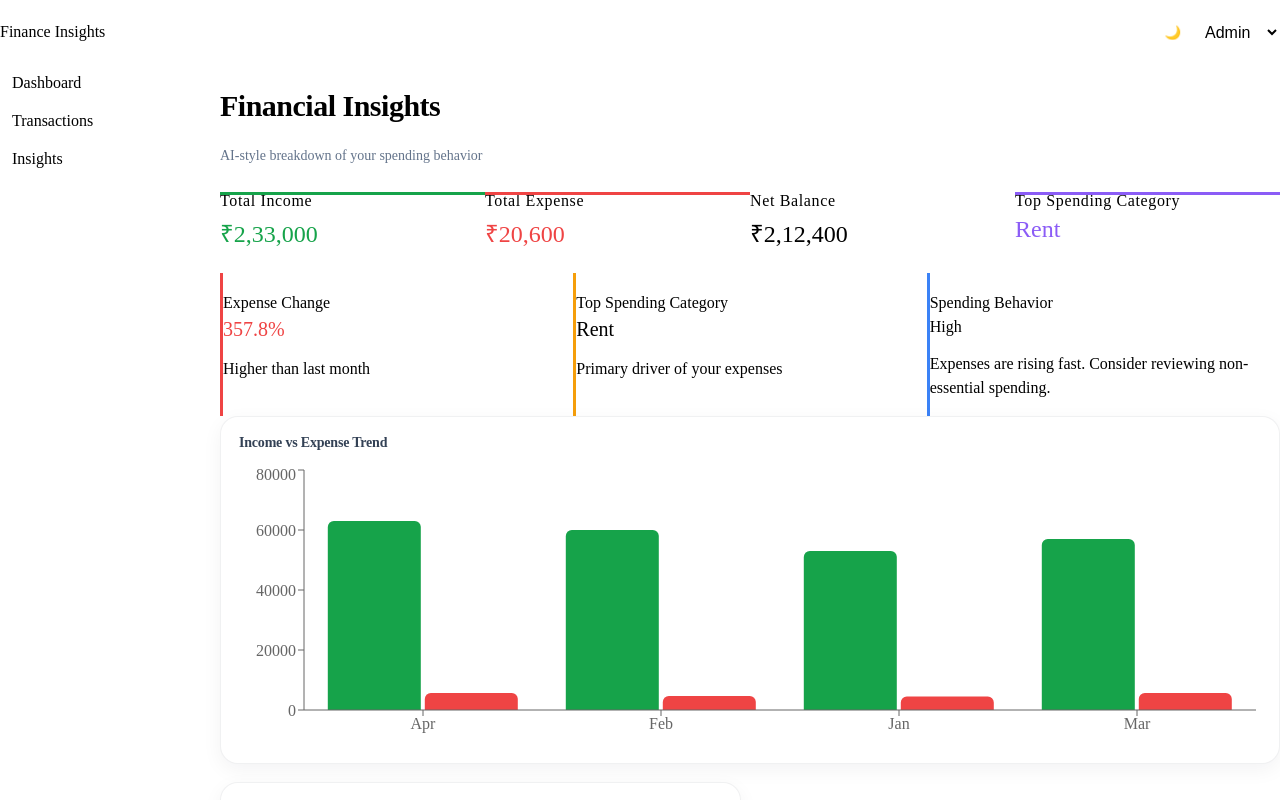
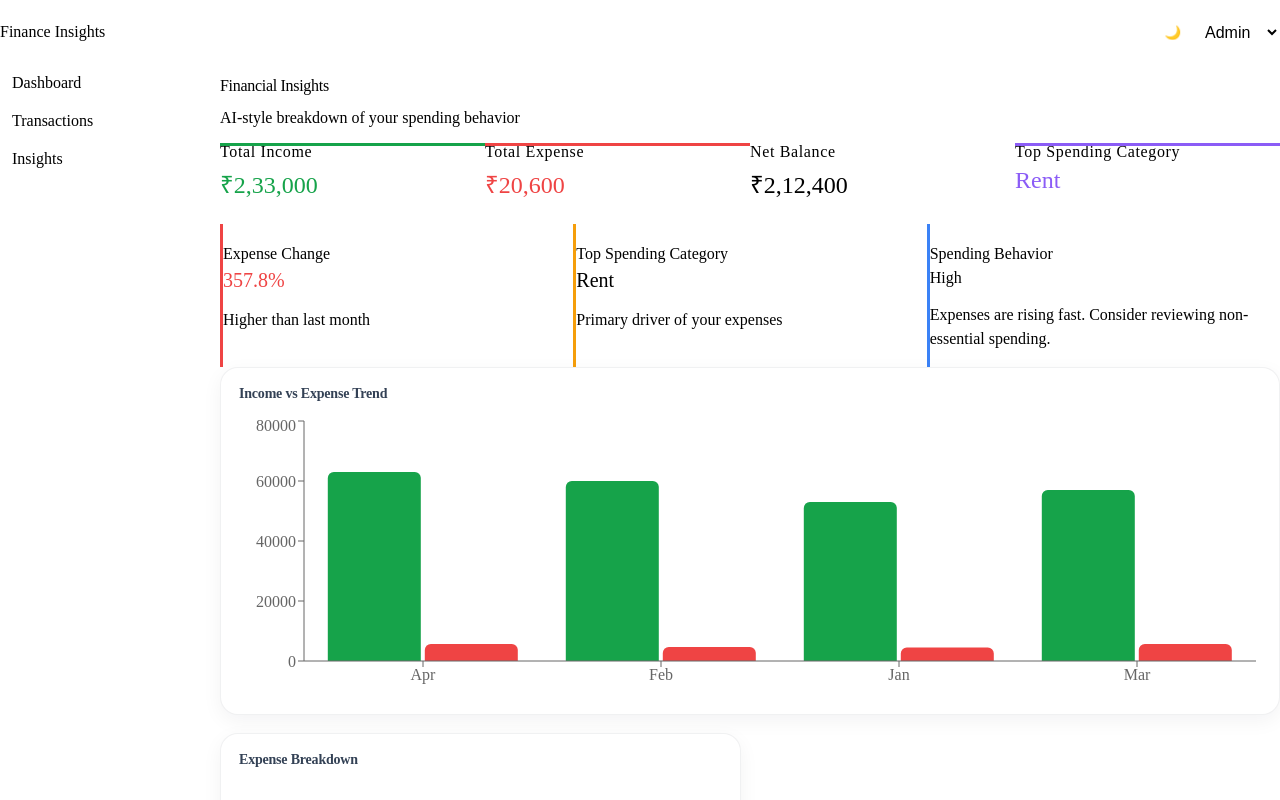
Before and after one commit to sushantshinde7/finance-insights-dashboard, a React (Vite) app: page / in a window 1280 px wide. Both pictures are taken after a click on the element "Insights". Shown: the top 800 px of the page. Built offline with nearby package versions, Linux system fonts and the light colour scheme; the HTML template or start-up script is replaced by a standard one.

Commit message:
inside header refinement

```diff
--- a/src/pages/insights/components/InsightsHeader.css
+++ b/src/pages/insights/components/InsightsHeader.css
@@ -1,22 +1,25 @@
 .insights-header {
-  margin-bottom: 28px;
+  margin-bottom: var(--space-6);
 }
 
-.insights-header h2 {
-  font-size: 30px;
-  font-weight: 800;
-  letter-spacing: -0.5px;
+/* TITLE */
+.insights-title {
+  font-size: var(--text-xl);
+  font-weight: var(--font-semibold);
+  color: var(--color-text-primary);
+  letter-spacing: -0.3px;
 }
 
-.insights-header p {
-  margin-top: 6px;
-  color: #64748b;
-  font-size: 14px;
+/* SUBTITLE */
+.insights-subtitle {
+  margin-top: 4px;
+  font-size: var(--text-sm);
+  color: var(--color-text-secondary);
 }
 
-/* responsive */
+/* RESPONSIVE */
 @media (max-width: 480px) {
-  .insights-header h2 {
-    font-size: 22px;
+  .insights-title {
+    font-size: var(--text-lg);
   }
 }
--- a/src/pages/insights/components/InsightsHeader.jsx
+++ b/src/pages/insights/components/InsightsHeader.jsx
@@ -3,8 +3,10 @@ import "./InsightsHeader.css";
 export default function InsightsHeader() {
   return (
     <div className="insights-header">
-      <h2>Financial Insights</h2>
-      <p>AI-style breakdown of your spending behavior</p>
+      <h2 className="insights-title">Financial Insights</h2>
+      <p className="insights-subtitle">
+        AI-style breakdown of your spending behavior
+      </p>
     </div>
   );
 }
```
